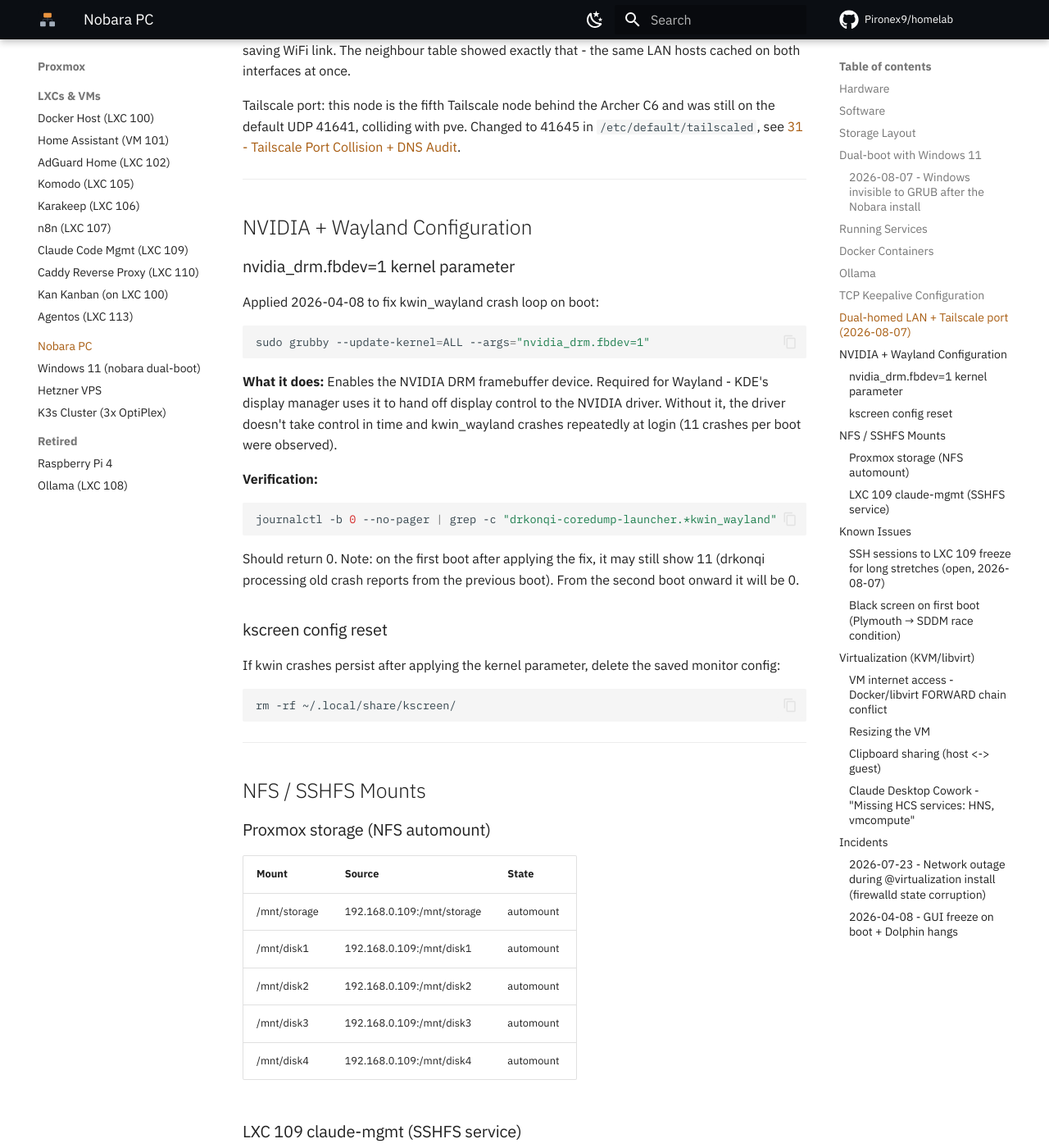
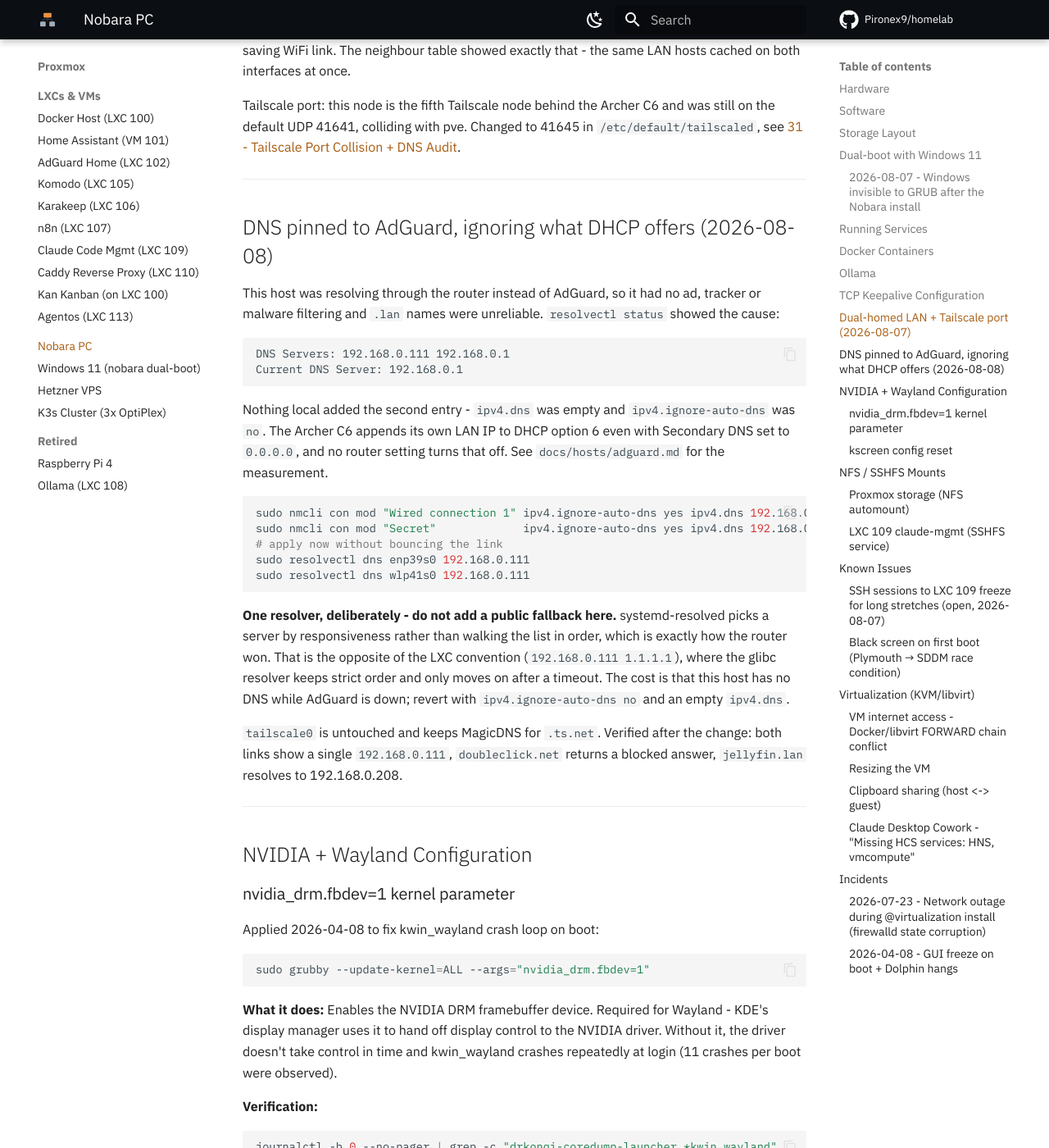
Before and after one commit to Pironex9/homelab, an MkDocs documentation site: the page built from docs/hosts/nobara.md, in a window 1280 px wide and 1400 px high, scrolled down 5521 px. Shown: the whole window at 82% size. Built offline with MkDocs 1.6.1 and Material for MkDocs 9.7.7, drawn with Linux system fonts in a browser that asks for light colours; comment, search, counter and statistics services are not loaded.

Commit message:
docs(nobara): DNS pinned to AdGuard, and why this host gets one resolver where the LXCs get two
The desktop was resolving through the router, so it had no filtering and
unreliable .lan names, while nothing on the host had configured that -
the Archer C6 appends its own LAN IP to DHCP option 6 regardless of the
Secondary DNS setting.

Records the reason for the asymmetry with the LXC convention, which is
easy to "correct" later and thereby undo: systemd-resolved selects a
server by responsiveness rather than in order, so adding a public
fallback here would let the bypass return. glibc on the LXCs keeps
strict order and only falls back on timeout, so two entries are safe
there.

````diff
--- a/docs/hosts/nobara.md
+++ b/docs/hosts/nobara.md
@@ -181,6 +181,31 @@
 Without `arp_ignore`/`arp_announce`, Linux answers an ARP request for 192.168.0.100 on the WiFi interface as well, so a peer can end up sending Ethernet-addressed traffic over the power-saving WiFi link. The neighbour table showed exactly that - the same LAN hosts cached on both interfaces at once.
 
 Tailscale port: this node is the fifth Tailscale node behind the Archer C6 and was still on the default UDP 41641, colliding with pve. Changed to 41645 in `/etc/default/tailscaled`, see [31 - Tailscale Port Collision + DNS Audit](../proxmox/31_Tailscale_Port_Collision_DNS_Audit.md).
+
+---
+
+## DNS pinned to AdGuard, ignoring what DHCP offers (2026-08-08)
+
+This host was resolving through the router instead of AdGuard, so it had no ad, tracker or malware filtering and `.lan` names were unreliable. `resolvectl status` showed the cause:
+
+```
+DNS Servers: 192.168.0.111 192.168.0.1
+Current DNS Server: 192.168.0.1
+```
+
+Nothing local added the second entry - `ipv4.dns` was empty and `ipv4.ignore-auto-dns` was `no`. The Archer C6 appends its own LAN IP to DHCP option 6 even with Secondary DNS set to `0.0.0.0`, and no router setting turns that off. See `docs/hosts/adguard.md` for the measurement.
+
+```bash
+sudo nmcli con mod "Wired connection 1" ipv4.ignore-auto-dns yes ipv4.dns 192.168.0.111
+sudo nmcli con mod "Secret"             ipv4.ignore-auto-dns yes ipv4.dns 192.168.0.111
+# apply now without bouncing the link
+sudo resolvectl dns enp39s0 192.168.0.111
+sudo resolvectl dns wlp41s0 192.168.0.111
+```
+
+**One resolver, deliberately - do not add a public fallback here.** systemd-resolved picks a server by responsiveness rather than walking the list in order, which is exactly how the router won. That is the opposite of the LXC convention (`192.168.0.111 1.1.1.1`), where the glibc resolver keeps strict order and only moves on after a timeout. The cost is that this host has no DNS while AdGuard is down; revert with `ipv4.ignore-auto-dns no` and an empty `ipv4.dns`.
+
+`tailscale0` is untouched and keeps MagicDNS for `.ts.net`. Verified after the change: both links show a single `192.168.0.111`, `doubleclick.net` returns a blocked answer, `jellyfin.lan` resolves to 192.168.0.208.
 
 ---
 
````
